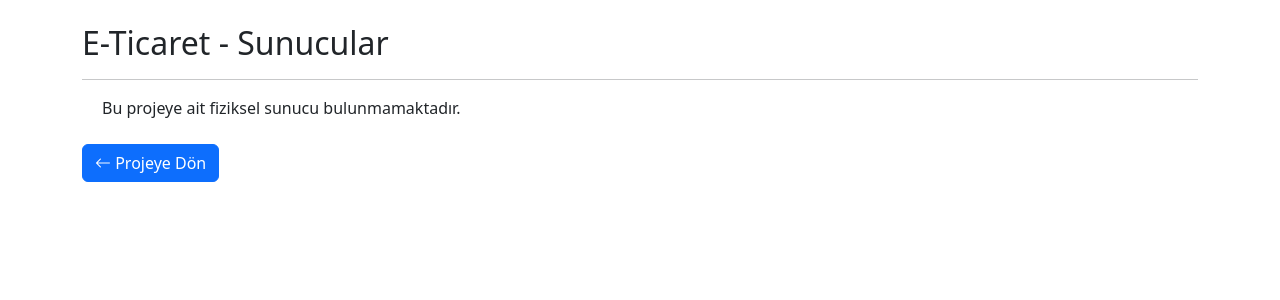
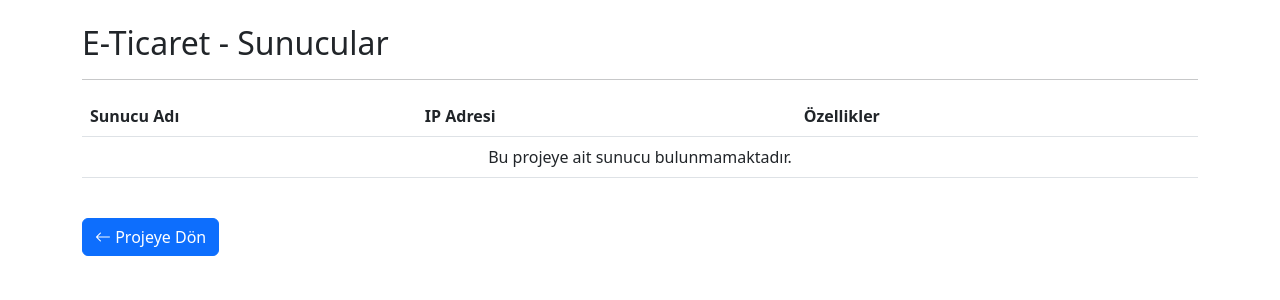
Before and after one commit to hermesthecat/sistem_takip, a PHP site: page /proje_sunucu.php?id=2 in a window 1280 px wide. Shown: the part 56-356 px from the top of the page. Run offline with PHP 8.4, Linux system fonts and the light colour scheme; the visitor is signed in with stand-in values (Sample User, id 1); data comes from the database, SQL or seed files in the repository; data that the repository does not hold is empty.

Commit message:
Proje sunucu sayfasında tablo görünümü ve stil güncellemesi
- Fiziksel ve sanal sunucular için tablo tabanlı bir görünüm oluşturuldu
- Sunucu listesi için Bootstrap tablo stilleri ve hiyerarşik görünüm uygulandı
- Ağaç yapısı benzeri bir görsel düzen için CSS sınıfları eklendi
- Sunucu türlerini belirten rozet etiketleri oluşturuldu
- Boş sunucu listesi için bilgilendirici mesaj eklendi

```diff
--- a/proje_sunucu.php
+++ b/proje_sunucu.php
@@ -47,16 +47,30 @@ $result_sanal = mysqli_query($conn, $sql_sanal);
     <link href="https://cdn.jsdelivr.net/npm/bootstrap@5.3.0/dist/css/bootstrap.min.css" rel="stylesheet">
     <link rel="stylesheet" href="https://cdn.jsdelivr.net/npm/bootstrap-icons@1.11.3/font/bootstrap-icons.min.css">
     <style>
-        .tree-container {
-            margin-left: 20px;
+        .tree-line {
+            position: relative;
         }
-
-        .tree-item {
-            margin: 10px 0;
+        .tree-line::before {
+            content: '';
+            position: absolute;
+            left: -15px;
+            top: -14px;
+            border-left: 2px solid #dee2e6;
+            height: 100%;
+            width: 1px;
         }
-
-        .virtual-server {
-            margin-left: 40px;
+        .tree-line::after {
+            content: '';
+            position: absolute;
+            left: -15px;
+            top: 50%;
+            width: 15px;
+            height: 2px;
+            background-color: #dee2e6;
+        }
+        .tree-indent {
+            position: relative;
+            margin-left: 30px;
         }
     </style>
 </head>
@@ -70,67 +84,96 @@ $result_sanal = mysqli_query($conn, $sql_sanal);
                 <h2><?php echo $proje['proje_adi']; ?> - Sunucular</h2>
                 <hr>
 
-                <div class="tree-container">
+                <div class="table-responsive">
+                    <table class="table table-hover">
+                        <thead>
+                            <tr>
+                                <th style="width: 30%">Sunucu Adı</th>
+                                <th>IP Adresi</th>
+                                <th>Özellikler</th>
+                            </tr>
+                        </thead>
+                        <tbody>
                             <?php if (mysqli_num_rows($result_fiziksel) > 0): ?>
                                 <?php while ($fiziksel = mysqli_fetch_assoc($result_fiziksel)): ?>
-                            <div class="tree-item">
-                                <i class="bi bi-hdd-fill"></i>
+                                    <tr class="table-primary bg-opacity-10">
+                                        <td>
+                                            <div class="d-flex align-items-center">
+                                                <i class="bi bi-hdd-fill text-primary me-2"></i>
                                                 <strong><?php echo htmlspecialchars($fiziksel['sunucu_adi']); ?></strong>
-                                (<?php echo htmlspecialchars($fiziksel['ip_adresi']); ?>)
-
+                                            </div>
+                                        </td>
+                                        <td><?php echo htmlspecialchars($fiziksel['ip_adresi']); ?></td>
+                                        <td>
+                                            <span class="badge bg-primary">Fiziksel Sunucu</span>
+                                        </td>
+                                    </tr>
                                     <?php
                                     // Her fiziksel sunucuya bağlı sanal sunucuları göster
                                     mysqli_data_seek($result_sanal, 0);
-                                $has_virtual = false;
-                                while ($sanal = mysqli_fetch_assoc($result_sanal)) {
-                                    if ($sanal['fiziksel_sunucu_id'] == $fiziksel['id']) {
-                                        if (!$has_virtual) {
-                                            echo '<div class="virtual-server">';
-                                            $has_virtual = true;
-                                        }
-                                        echo '<div>';
-                                        echo '<i class="bi bi-pc"></i> ';
-                                        echo htmlspecialchars($sanal['sunucu_adi']);
-                                        if ($sanal['ip_adresi']) {
-                                            echo ' (' . htmlspecialchars($sanal['ip_adresi']) . ')';
-                                        }
-                                        echo '</div>';
-                                    }
-                                }
-                                if ($has_virtual) {
-                                    echo '</div>';
-                                }
+                                    while ($sanal = mysqli_fetch_assoc($result_sanal)):
+                                        if ($sanal['fiziksel_sunucu_id'] == $fiziksel['id']):
                                     ?>
+                                        <tr class="table-light">
+                                            <td>
+                                                <div class="tree-indent">
+                                                    <div class="d-flex align-items-center tree-line">
+                                                        <i class="bi bi-pc text-info me-2"></i>
+                                                        <?php echo htmlspecialchars($sanal['sunucu_adi']); ?>
                                                     </div>
+                                                </div>
+                                            </td>
+                                            <td><?php echo htmlspecialchars($sanal['ip_adresi']); ?></td>
+                                            <td>
+                                                <span class="badge bg-info">Sanal Sunucu</span>
+                                            </td>
+                                        </tr>
+                                    <?php
+                                        endif;
+                                    endwhile;
+                                    ?>
                                 <?php endwhile; ?>
-                    <?php else: ?>
-                        <p>Bu projeye ait fiziksel sunucu bulunmamaktadır.</p>
                             <?php endif; ?>
 
                             <?php
-                    // Herhangi bir fiziksel sunucuya bağlı olmayan sanal sunucuları göster
+                            // Bağımsız sanal sunucuları göster
                             mysqli_data_seek($result_sanal, 0);
-                    $standalone_virtual = false;
-                    while ($sanal = mysqli_fetch_assoc($result_sanal)) {
-                        if (!$sanal['fiziksel_sunucu_id']) {
-                            if (!$standalone_virtual) {
-                                echo '<div class="tree-item">';
-                                echo '<h5>Bağımsız Sanal Sunucular</h5>';
-                                $standalone_virtual = true;
-                            }
-                            echo '<div class="virtual-server">';
-                            echo '<i class="bi bi-pc"></i> ';
-                            echo htmlspecialchars($sanal['sunucu_adi']);
-                            if ($sanal['ip_adresi']) {
-                                echo ' (' . htmlspecialchars($sanal['ip_adresi']) . ')';
-                            }
-                            echo '</div>';
-                        }
-                    }
-                    if ($standalone_virtual) {
-                        echo '</div>';
-                    }
+                            $standalone_shown = false;
+                            while ($sanal = mysqli_fetch_assoc($result_sanal)):
+                                if (!$sanal['fiziksel_sunucu_id']):
+                                    if (!$standalone_shown):
+                                        $standalone_shown = true;
                             ?>
+                                        <tr>
+                                            <td colspan="3" class="table-secondary">
+                                                <strong>Bağımsız Sanal Sunucular</strong>
+                                            </td>
+                                        </tr>
+                                    <?php endif; ?>
+                                    <tr>
+                                        <td>
+                                            <div class="d-flex align-items-center">
+                                                <i class="bi bi-pc text-info me-2"></i>
+                                                <?php echo htmlspecialchars($sanal['sunucu_adi']); ?>
+                                            </div>
+                                        </td>
+                                        <td><?php echo htmlspecialchars($sanal['ip_adresi']); ?></td>
+                                        <td>
+                                            <span class="badge bg-info">Sanal Sunucu</span>
+                                        </td>
+                                    </tr>
+                                <?php endif;
+                            endwhile; ?>
+
+                            <?php if (mysqli_num_rows($result_fiziksel) == 0 && mysqli_num_rows($result_sanal) == 0): ?>
+                                <tr>
+                                    <td colspan="3" class="text-center">
+                                        Bu projeye ait sunucu bulunmamaktadır.
+                                    </td>
+                                </tr>
+                            <?php endif; ?>
+                        </tbody>
+                    </table>
                 </div>
 
                 <div class="mt-4">
```
Lines whose indentation alone changed are shown as unchanged.
